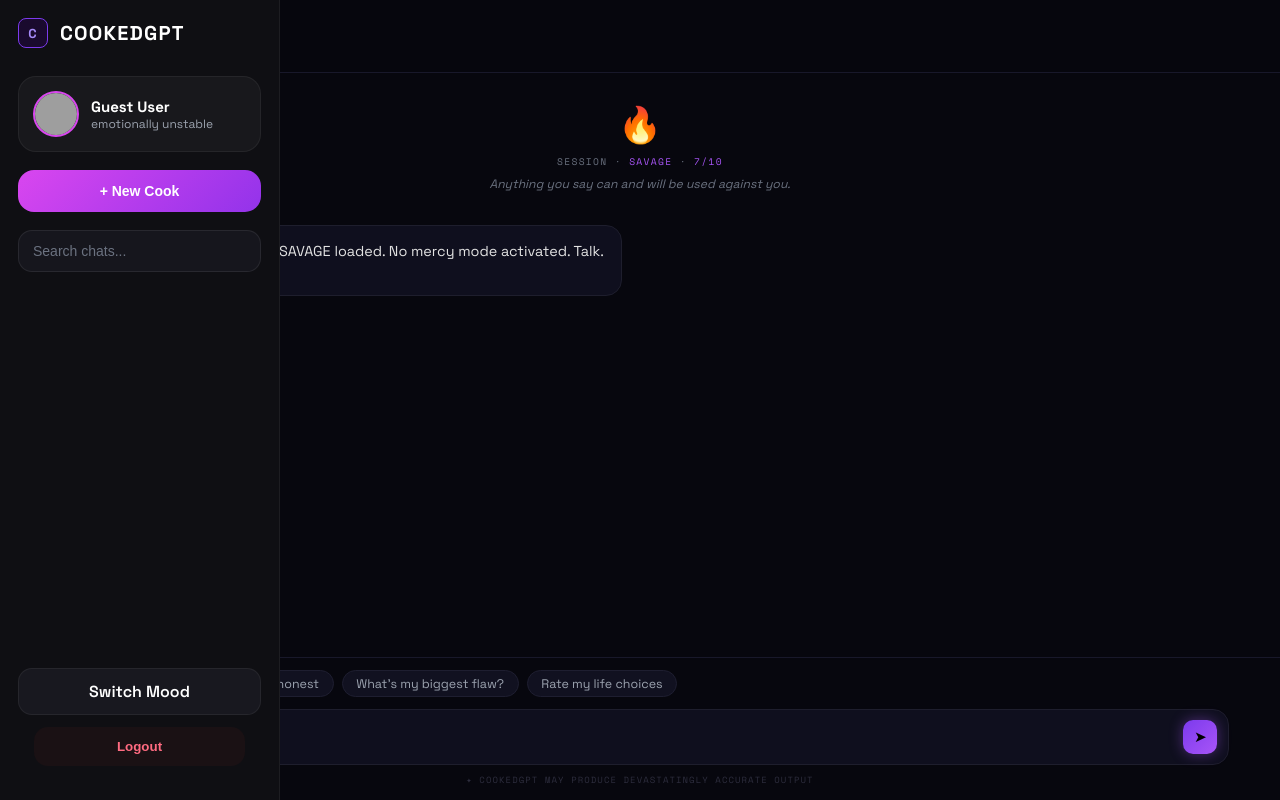
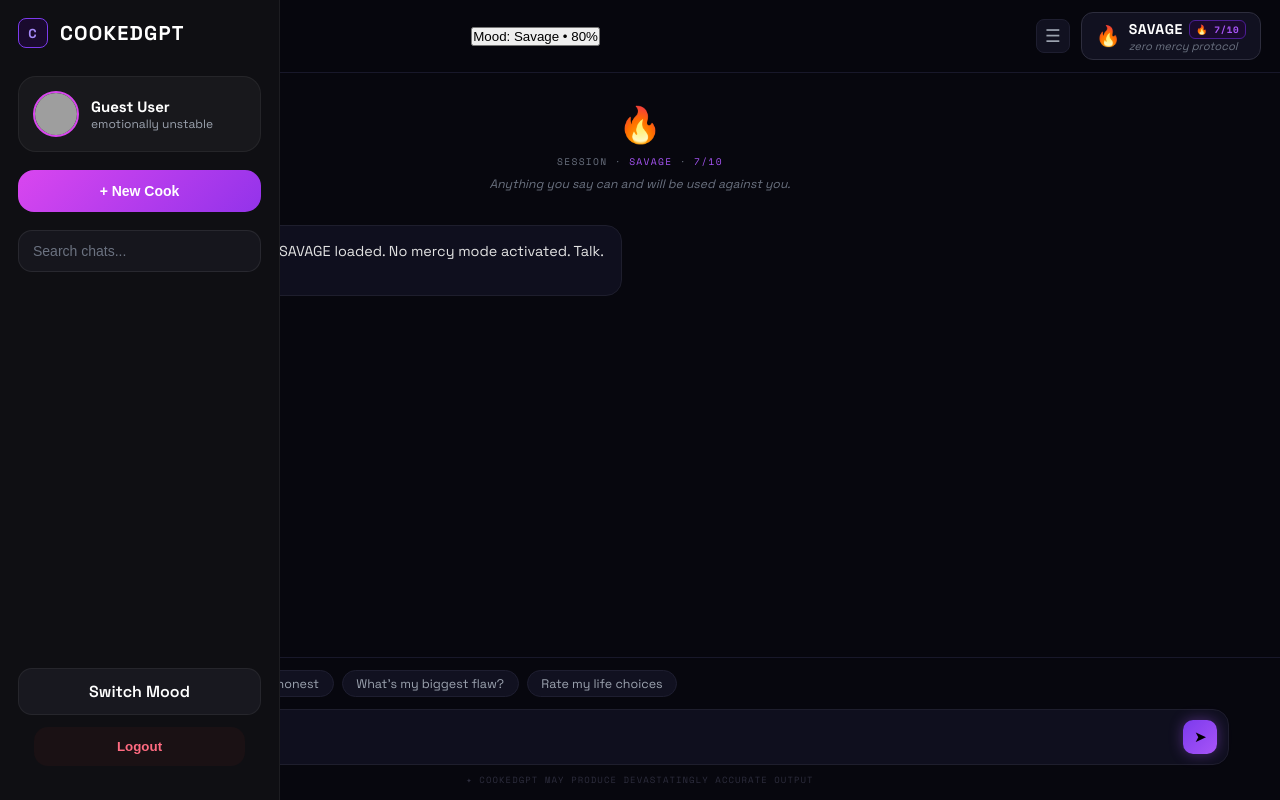
Before and after one commit to tanvipatel-16/CookedGPT, a Flask app: page /chat in a window 1280 px wide. Run offline with Flask 3, Linux system fonts and the light colour scheme; grey boxes are pictures that could not be loaded.

Commit message:
Add mood display and menu toggle buttons to chat

```diff
--- a/templates/chat.html
+++ b/templates/chat.html
@@ -94,6 +94,15 @@
   <!-- MAIN CHAT -->
   <main class="chat-main">
     <div class="chat-topbar">
+       <!-- Hamburger -->
+    <button id="menuToggle" class="menu-btn">
+        ☰
+    </button>
+
+    <!-- Mood Display -->
+    <button class="mood-display" id="moodDisplay">
+        Mood: Savage • 80%
+    </button>
       <div class="topbar-left">
         <button class="btn-sidebar-toggle" id="sidebar-toggle">☰</button>
         <div class="active-persona">
```
